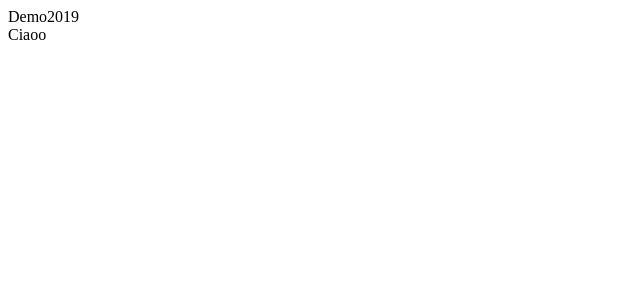
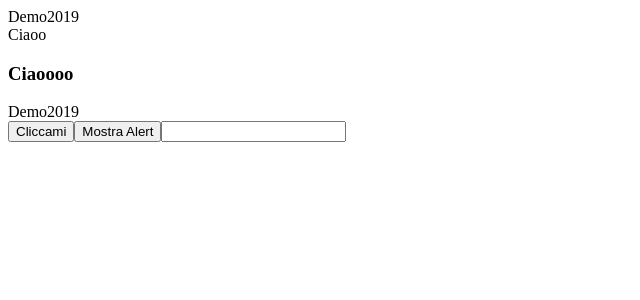
Before and after one commit to Cris2195/Demo2019, an Angular app: page / in a window 1280 px wide. Shown: the top 300 px of the page, without its empty margins (0-640 px from the left). Built offline with nearby package versions, Linux system fonts and the light colour scheme.

Commit message:
primi esempi

```diff
--- a/src/app/app.component.html
+++ b/src/app/app.component.html
@@ -1,2 +1,9 @@
 <div>{{title}}</div>
 <div>Ciaoo </div>
+<h3>Ciaoooo</h3>
+
+<div [title]=tooltip> {{title}}</div>
+<button (click)="changeName()">Cliccami</button>
+<button (click)="showAlert()">Mostra Alert</button>
+
+<input [(ngModel)]="inputVar">
--- a/src/app/app.component.ts
+++ b/src/app/app.component.ts
@@ -7,4 +7,15 @@ import { Component } from '@angular/core';
 })
 export class AppComponent {
   title = 'Demo2019';
+  tooltip = "come voglio io";
+inputVar : string;
+
+  changeName(){
+    this.title = "ho cambiato titolo";
+  }
+  showAlert(){
+    alert(this.inputVar);
+  }
+
+
 }
--- a/src/app/app.module.ts
+++ b/src/app/app.module.ts
@@ -2,13 +2,16 @@ import { BrowserModule } from '@angular/platform-browser';
 import { NgModule } from '@angular/core';
 
 import { AppComponent } from './app.component';
+import { FormsModule} from '@angular/forms';
+
 
 @NgModule({
   declarations: [
     AppComponent
   ],
   imports: [
-    BrowserModule
+    BrowserModule,
+    FormsModule
   ],
   providers: [],
   bootstrap: [AppComponent]
```
